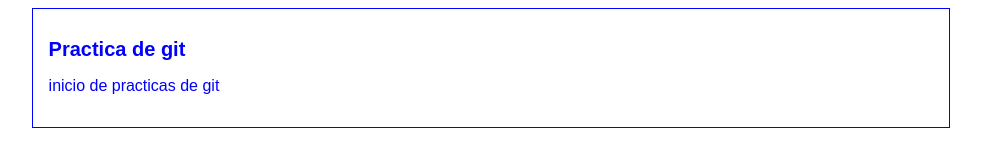
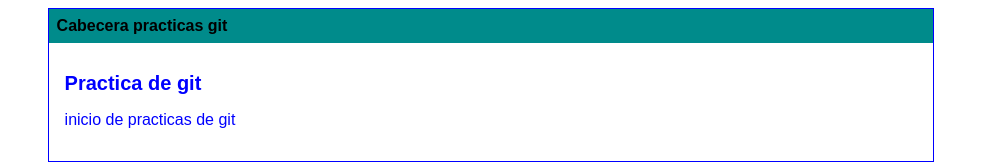
Before and after one commit to Pwneado/proyectoDemo, a plain HTML site: page blogpost.html in a window 1280 px wide. Shown: the whole page, without its empty margins (149-1130 px from the left). Drawn offline with Linux system fonts and the light colour scheme.

Commit message:
estilos de cabecera agregados

```diff
--- a/blogpost.html
+++ b/blogpost.html
@@ -10,7 +10,7 @@
 <body>
     <div id="container">
         <div id="cabecera">
-
+            Cabecera practicas git
         </div>
         <div id="post">
             <h1>
--- a/css/estilos.css
+++ b/css/estilos.css
@@ -5,10 +5,19 @@ body
     font-family: Arial;
     font-size: 16px;
 }
+#cabecera
+{
+    background:darkcyan;
+    color: black;
+    font-weight: bold;
+    margin: 0;
+    padding: 0.5em;
+
+}
 #container
 {
     width: 70%;
-    padding: 1em;
+    padding: 0;
     text-align: left;
     border: 1px solid blue;
     margin: auto;
@@ -18,3 +27,7 @@ body
 {
     font-size: 20px;
 }
+#post
+{
+    padding: 1em;
+}
```
